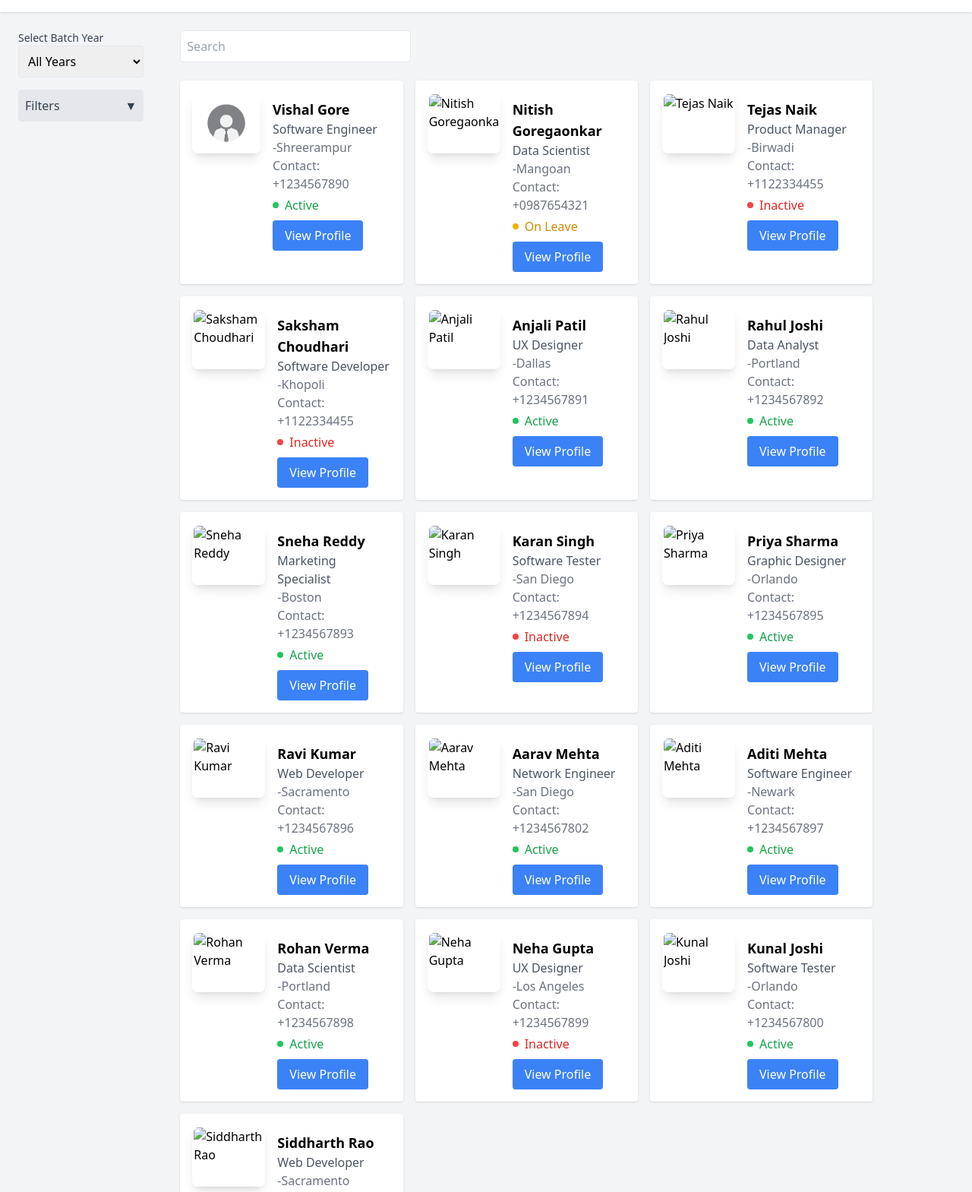
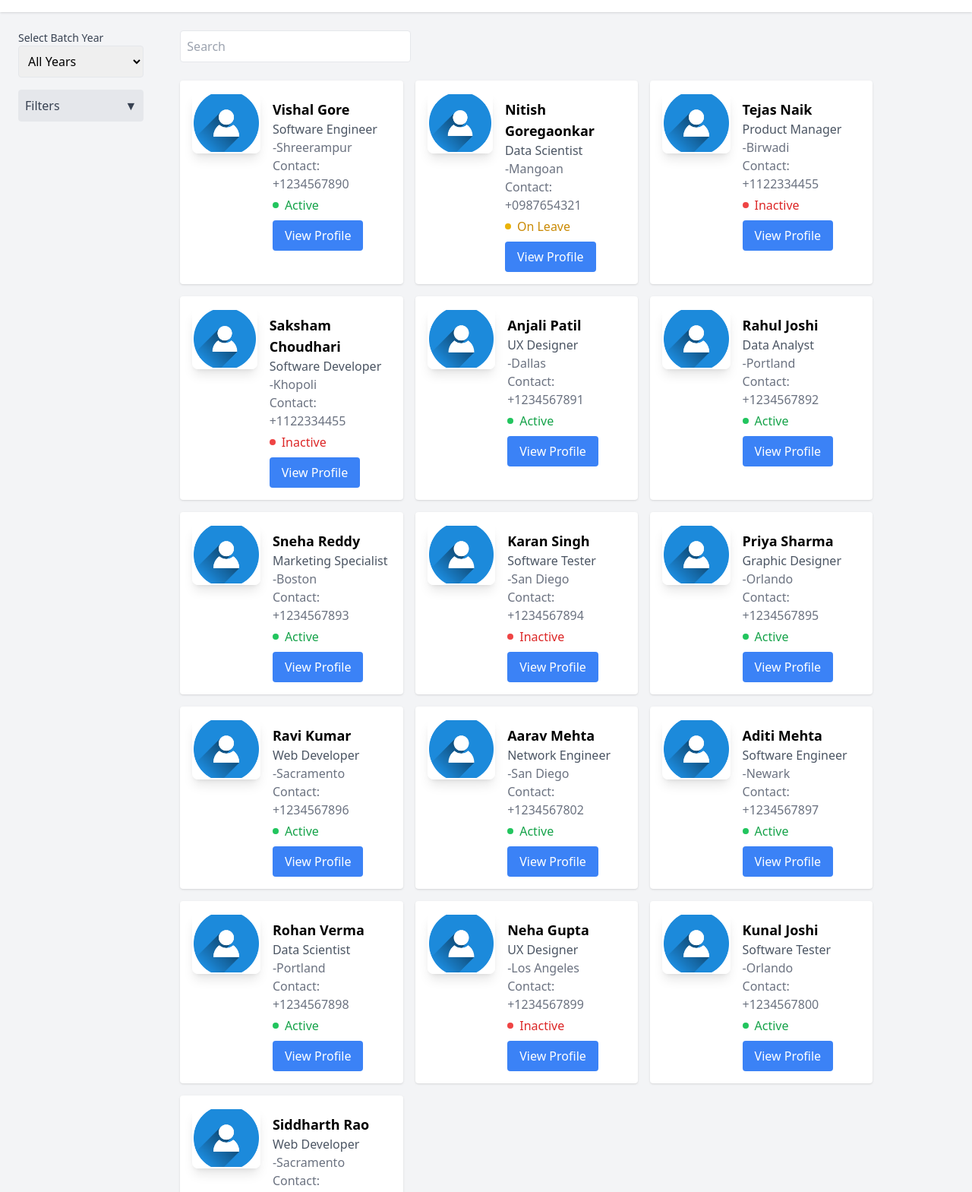
Before and after one commit to Nitish-Goregaonkar/AlumniProject, a plain HTML site: page templates/alumni_directory.html in a window 1280 px wide. Shown: the part 64-1633 px from the top of the page at 76% size. Drawn offline with nearby package versions, Linux system fonts and the light colour scheme.

Commit message:
paths edits

```diff
--- a/templates/alumni_directory.html
+++ b/templates/alumni_directory.html
@@ -71,7 +71,7 @@
                 <div class="profile p-4 bg-white shadow rounded" data-name="Vishal Gore" data-year="2018" data-location="New York" data-college="MIT" data-hometown="Boston" data-role="Software Engineer" data-status="active" data-photoURL="https://via.placeholder.com/150" data-skills="JavaScript, React, Node.js" data-email="john.doe@example.com" data-contact="+1234567890">
                     <div class="flex">
                         <div class="mb-4">
-                            <img src="/src/images/download.png" alt="Vishal Gore" class="w-24 h-20 rounded-lg object-cover border-2 border-white shadow-lg"> <!-- Default image -->
+                            <img src="/src/images/alumni logo.png" alt="Vishal Gore" class="w-24 h-20 rounded-lg object-cover border-2 border-white shadow-lg"> <!-- Default image -->
                         </div>
                         <div class="ml-4">
                             <h3 class="mt-2 text-lg font-semibold">Vishal Gore</h3>
@@ -90,7 +90,7 @@
                 <div class="profile p-4 bg-white shadow rounded" data-name="Nitish Goregaonkar" data-year="2019" data-location="San Francisco" data-college="Stanford" data-hometown="Los Angeles" data-role="Data Scientist" data-status="onLeave" data-photoURL="https://via.placeholder.com/150" data-skills="Python, Machine Learning, Data Analysis" data-email="jane.smith@example.com" data-contact="+0987654321">
                     <div class="flex">
                         <div class="mb-4">
-                            <img src="download.png" alt="Nitish Goregaonkar" class="w-24 h-20 rounded-lg object-cover border-2 border-white shadow-lg"> <!-- Default image -->
+                            <img src="/src/images/alumni logo.png" alt="Nitish Goregaonkar" class="w-24 h-20 rounded-lg object-cover border-2 border-white shadow-lg"> <!-- Default image -->
                         </div>
                         <div class="ml-4">
                             <h3 class="mt-2 text-lg font-semibold">Nitish Goregaonkar</h3>
@@ -109,7 +109,7 @@
                 <div class="profile p-4 bg-white shadow rounded" data-name="Tejas Naik" data-year="2020" data-location="Chicago" data-college="Harvard" data-hometown="Seattle" data-role="Product Manager" data-status="inactive" data-photoURL="https://via.placeholder.com/150" data-skills="Product Management, Agile, UX Design" data-email="alice.johnson@example.com" data-contact="+1122334455">
                     <div class="flex">
                         <div class="mb-4">
-                            <img src="download.png" alt="Tejas Naik" class="w-24 h-20 rounded-lg object-cover border-2 border-white shadow-lg"> <!-- Default image -->
+                            <img src="/src/images/alumni logo.png" alt="Tejas Naik" class="w-24 h-20 rounded-lg object-cover border-2 border-white shadow-lg"> <!-- Default image -->
                         </div>
                         <div class="ml-4">
                             <h3 class="mt-2 text-lg font-semibold">Tejas Naik</h3>
@@ -128,7 +128,7 @@
                 <div class="profile p-4 bg-white shadow rounded" data-name="Saksham Choudhari" data-year="2020" data-location="Chicago" data-college="Harvard" data-hometown="Seattle" data-role="Software Developer" data-status="inactive" data-photoURL="https://via.placeholder.com/150" data-skills="Java, Spring, Hibernate" data-email="saksham@example.com" data-contact="+1122334455">
                     <div class="flex">
                         <div class="mb-4">
-                            <img src="download.png" alt="Saksham Choudhari" class="w-24 h-20 rounded-lg object-cover border-2 border-white shadow-lg"> <!-- Default image -->
+                            <img src="/src/images/alumni logo.png" alt="Saksham Choudhari" class="w-24 h-20 rounded-lg object-cover border-2 border-white shadow-lg"> <!-- Default image -->
                         </div>
                         <div class="ml-4">
                             <h3 class="mt-2 text-lg font-semibold">Saksham Choudhari</h3>
@@ -147,7 +147,7 @@
                 <div class="profile p-4 bg-white shadow rounded" data-name="Anjali Patil" data-year="2021" data-location="Austin" data-college="UCLA" data-hometown="Dallas" data-role="UX Designer" data-status="active" data-photoURL="https://via.placeholder.com/150" data-skills="UX, UI, Figma" data-email="anjali@example.com" data-contact="+1234567891">
                     <div class="flex">
                         <div class="mb-4">
-                            <img src="download.png" alt="Anjali Patil" class="w-24 h-20 rounded-lg object-cover border-2 border-white shadow-lg"> <!-- Default image -->
+                            <img src="/src/images/alumni logo.png" alt="Anjali Patil" class="w-24 h-20 rounded-lg object-cover border-2 border-white shadow-lg"> <!-- Default image -->
                         </div>
                         <div class="ml-4">
                             <h3 class="mt-2 text-lg font-semibold">Anjali Patil</h3>
@@ -166,7 +166,7 @@
                 <div class="profile p-4 bg-white shadow rounded" data-name="Rahul Joshi" data-year="2021" data-location="Seattle" data-college="MIT" data-hometown="Portland" data-role="Data Analyst" data-status="active" data-photoURL="https://via.placeholder.com/150" data-skills="SQL, Excel, R" data-email="rahul@example.com" data-contact="+1234567892">
                     <div class="flex">
                         <div class="mb-4">
-                            <img src="download.png" alt="Rahul Joshi" class="w-24 h-20 rounded-lg object-cover border-2 border-white shadow-lg"> <!-- Default image -->
+                            <img src="/src/images/alumni logo.png" alt="Rahul Joshi" class="w-24 h-20 rounded-lg object-cover border-2 border-white shadow-lg"> <!-- Default image -->
                         </div>
                         <div class="ml-4">
                             <h3 class="mt-2 text-lg font-semibold">Rahul Joshi</h3>
@@ -185,7 +185,7 @@
                 <div class="profile p-4 bg-white shadow rounded" data-name="Sneha Reddy" data-year="2022" data-location="New York" data-college="Columbia" data-hometown="Boston" data-role="Marketing Specialist" data-status="active" data-photoURL="https://via.placeholder.com/150" data-skills="SEO, Content Marketing" data-email="sneha@example.com" data-contact="+1234567893">
                     <div class="flex">
                         <div class="mb-4">
-                            <img src="download.png" alt="Sneha Reddy" class="w-24 h-20 rounded-lg object-cover border-2 border-white shadow-lg"> <!-- Default image -->
+                            <img src="/src/images/alumni logo.png" alt="Sneha Reddy" class="w-24 h-20 rounded-lg object-cover border-2 border-white shadow-lg"> <!-- Default image -->
                         </div>
                         <div class="ml-4">
                             <h3 class="mt-2 text-lg font-semibold">Sneha Reddy</h3>
@@ -204,7 +204,7 @@
                 <div class="profile p-4 bg-white shadow rounded" data-name="Karan Singh" data-year="2022" data-location="Los Angeles" data-college="UCLA" data-hometown="San Diego" data-role="Software Tester" data-status="inactive" data-photoURL="https://via.placeholder.com/150" data-skills="Testing, Automation" data-email="karan@example.com" data-contact="+1234567894">
                     <div class="flex">
                         <div class="mb-4">
-                            <img src="download.png" alt="Karan Singh" class="w-24 h-20 rounded-lg object-cover border-2 border-white shadow-lg"> <!-- Default image -->
+                            <img src="/src/images/alumni logo.png" alt="Karan Singh" class="w-24 h-20 rounded-lg object-cover border-2 border-white shadow-lg"> <!-- Default image -->
                         </div>
                         <div class="ml-4">
                             <h3 class="mt-2 text-lg font-semibold">Karan Singh</h3>
@@ -223,7 +223,7 @@
                 <div class="profile p-4 bg-white shadow rounded" data-name="Priya Sharma" data-year="2023" data-location="Miami" data-college="Harvard" data-hometown="Orlando" data-role="Graphic Designer" data-status="active" data-photoURL="https://via.placeholder.com/150" data-skills="Photoshop, Illustrator" data-email="priya@example.com" data-contact="+1234567895">
                     <div class="flex">
                         <div class="mb-4">
-                            <img src="download.png" alt="Priya Sharma" class="w-24 h-20 rounded-lg object-cover border-2 border-white shadow-lg"> <!-- Default image -->
+                            <img src="/src/images/alumni logo.png" alt="Priya Sharma" class="w-24 h-20 rounded-lg object-cover border-2 border-white shadow-lg"> <!-- Default image -->
                         </div>
                         <div class="ml-4">
                             <h3 class="mt-2 text-lg font-semibold">Priya Sharma</h3>
@@ -242,7 +242,7 @@
                 <div class="profile p-4 bg-white shadow rounded" data-name="Ravi Kumar" data-year="2023" data-location="San Francisco" data-college="Stanford" data-hometown="Sacramento" data-role="Web Developer" data-status="active" data-photoURL="https://via.placeholder.com/150" data-skills="HTML, CSS, JavaScript" data-email="ravi@example.com" data-contact="+1234567896">
                     <div class="flex">
                         <div class="mb-4">
-                            <img src="download.png" alt="Ravi Kumar" class="w-24 h-20 rounded-lg object-cover border-2 border-white shadow-lg"> <!-- Default image -->
+                            <img src="/src/images/alumni logo.png" alt="Ravi Kumar" class="w-24 h-20 rounded-lg object-cover border-2 border-white shadow-lg"> <!-- Default image -->
                         </div>
                         <div class="ml-4">
                             <h3 class="mt-2 text-lg font-semibold">Ravi Kumar</h3>
@@ -262,7 +262,7 @@
                 <div class="profile p-4 bg-white shadow rounded" data-name="Aarav Mehta" data-year="2018" data-location="Los Angeles" data-college="UCLA" data-hometown="San Diego" data-role="Network Engineer" data-status="active" data-photoURL="https://via.placeholder.com/150" data-skills="Networking, Security" data-email="aarav@example.com" data-contact="+1234567802">
                     <div class="flex">
                         <div class="mb-4">
-                            <img src="download.png" alt="Aarav Mehta" class="w-24 h-20 rounded-lg object-cover border-2 border-white shadow-lg"> <!-- Default image -->
+                            <img src="/src/images/alumni logo.png" alt="Aarav Mehta" class="w-24 h-20 rounded-lg object-cover border-2 border-white shadow-lg"> <!-- Default image -->
                         </div>
                         <div class="ml-4">
                             <h3 class="mt-2 text-lg font-semibold">Aarav Mehta</h3>
@@ -282,7 +282,7 @@
                 <div class="profile p-4 bg-white shadow rounded" data-name="Aditi Mehta" data-year="2023" data-location="Boston" data-college="Harvard" data-hometown="Newark" data-role="Software Engineer" data-status="active" data-photoURL="https://via.placeholder.com/150" data-skills="Java, Spring Boot" data-email="aditi@example.com" data-contact="+1234567897">
                     <div class="flex">
                         <div class="mb-4">
-                            <img src="download.png" alt="Aditi Mehta" class="w-24 h-20 rounded-lg object-cover border-2 border-white shadow-lg"> <!-- Default image -->
+                            <img src="/src/images/alumni logo.png" alt="Aditi Mehta" class="w-24 h-20 rounded-lg object-cover border-2 border-white shadow-lg"> <!-- Default image -->
                         </div>
                         <div class="ml-4">
                             <h3 class="mt-2 text-lg font-semibold">Aditi Mehta</h3>
@@ -301,7 +301,7 @@
                 <div class="profile p-4 bg-white shadow rounded" data-name="Rohan Verma" data-year="2022" data-location="Seattle" data-college="Stanford" data-hometown="Portland" data-role="Data Scientist" data-status="active" data-photoURL="https://via.placeholder.com/150" data-skills="Python, R" data-email="rohan@example.com" data-contact="+1234567898">
                     <div class="flex">
                         <div class="mb-4">
-                            <img src="download.png" alt="Rohan Verma" class="w-24 h-20 rounded-lg object-cover border-2 border-white shadow-lg"> <!-- Default image -->
+                            <img src="/src/images/alumni logo.png" alt="Rohan Verma" class="w-24 h-20 rounded-lg object-cover border-2 border-white shadow-lg"> <!-- Default image -->
                         </div>
                         <div class="ml-4">
                             <h3 class="mt-2 text-lg font-semibold">Rohan Verma</h3>
@@ -320,7 +320,7 @@
                 <div class="profile p-4 bg-white shadow rounded" data-name="Neha Gupta" data-year="2021" data-location="Chicago" data-college="UCLA" data-hometown="Los Angeles" data-role="UX Designer" data-status="inactive" data-photoURL="https://via.placeholder.com/150" data-skills="UX, UI" data-email="neha@example.com" data-contact="+1234567899">
                     <div class="flex">
                         <div class="mb-4">
-                            <img src="download.png" alt="Neha Gupta" class="w-24 h-20 rounded-lg object-cover border-2 border-white shadow-lg"> <!-- Default image -->
+                            <img src="/src/images/alumni logo.png" alt="Neha Gupta" class="w-24 h-20 rounded-lg object-cover border-2 border-white shadow-lg"> <!-- Default image -->
                         </div>
                         <div class="ml-4">
                             <h3 class="mt-2 text-lg font-semibold">Neha Gupta</h3>
@@ -339,7 +339,7 @@
                 <div class="profile p-4 bg-white shadow rounded" data-name="Kunal Joshi" data-year="2020" data-location="Miami" data-college="Harvard" data-hometown="Orlando" data-role="Software Tester" data-status="active" data-photoURL="https://via.placeholder.com/150" data-skills="Testing, Automation" data-email="kunal@example.com" data-contact="+1234567800">
                     <div class="flex">
                         <div class="mb-4">
-                            <img src="download.png" alt="Kunal Joshi" class="w-24 h-20 rounded-lg object-cover border-2 border-white shadow-lg"> <!-- Default image -->
+                            <img src="/src/images/alumni logo.png" alt="Kunal Joshi" class="w-24 h-20 rounded-lg object-cover border-2 border-white shadow-lg"> <!-- Default image -->
                         </div>
                         <div class="ml-4">
                             <h3 class="mt-2 text-lg font-semibold">Kunal Joshi</h3>
@@ -358,7 +358,7 @@
                 <div class="profile p-4 bg-white shadow rounded" data-name="Siddharth Rao" data-year="2019" data-location="San Francisco" data-college="Stanford" data-hometown="Sacramento" data-role="Web Developer" data-status="active" data-photoURL="https://via.placeholder.com/150" data-skills="HTML, CSS, JavaScript" data-email="siddharth@example.com" data-contact="+1234567801">
                     <div class="flex">
                         <div class="mb-4">
-                            <img src="download.png" alt="Siddharth Rao" class="w-24 h-20 rounded-lg object-cover border-2 border-white shadow-lg"> <!-- Default image -->
+                            <img src="/src/images/alumni logo.png" alt="Siddharth Rao" class="w-24 h-20 rounded-lg object-cover border-2 border-white shadow-lg"> <!-- Default image -->
                         </div>
                         <div class="ml-4">
                             <h3 class="mt-2 text-lg font-semibold">Siddharth Rao</h3>
```
